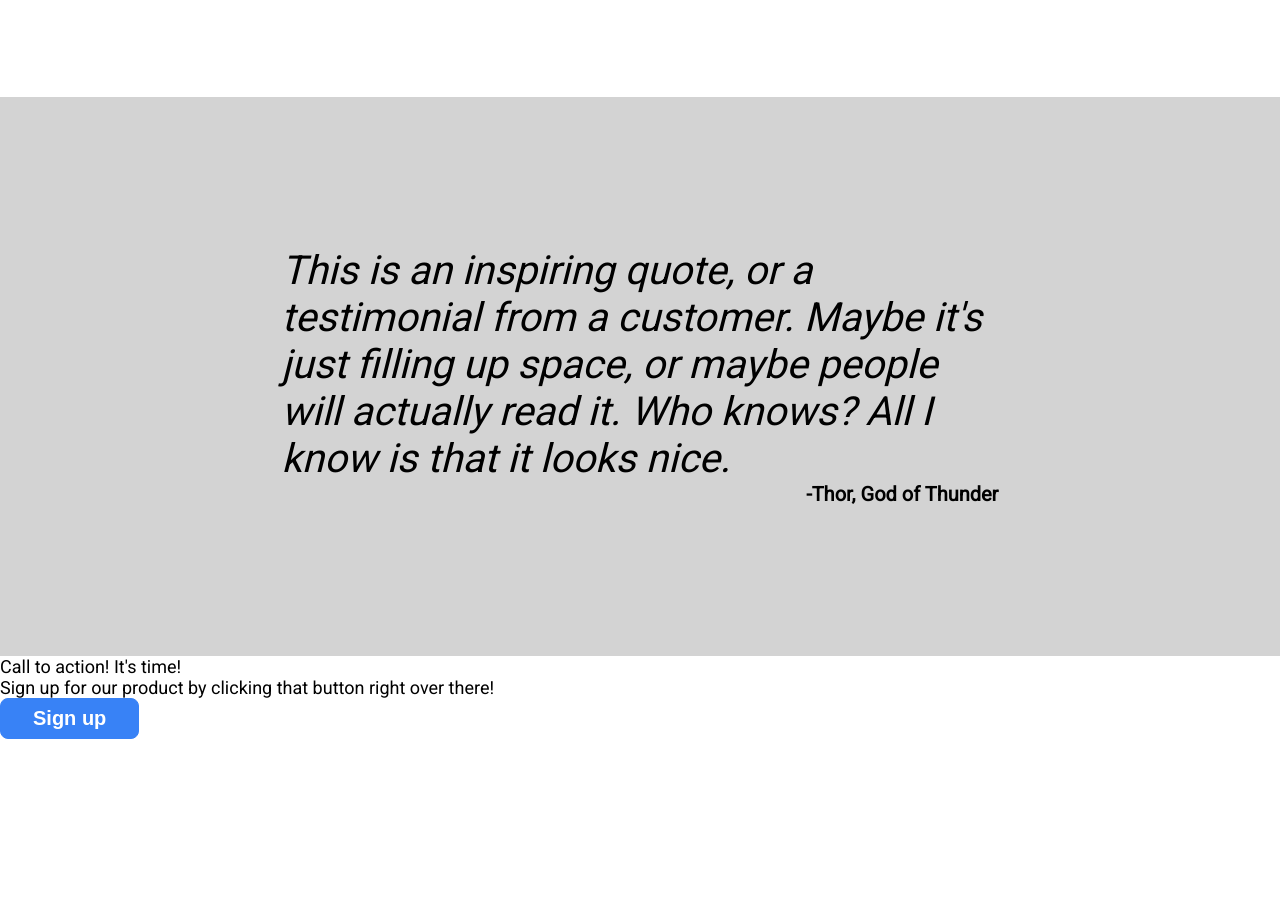
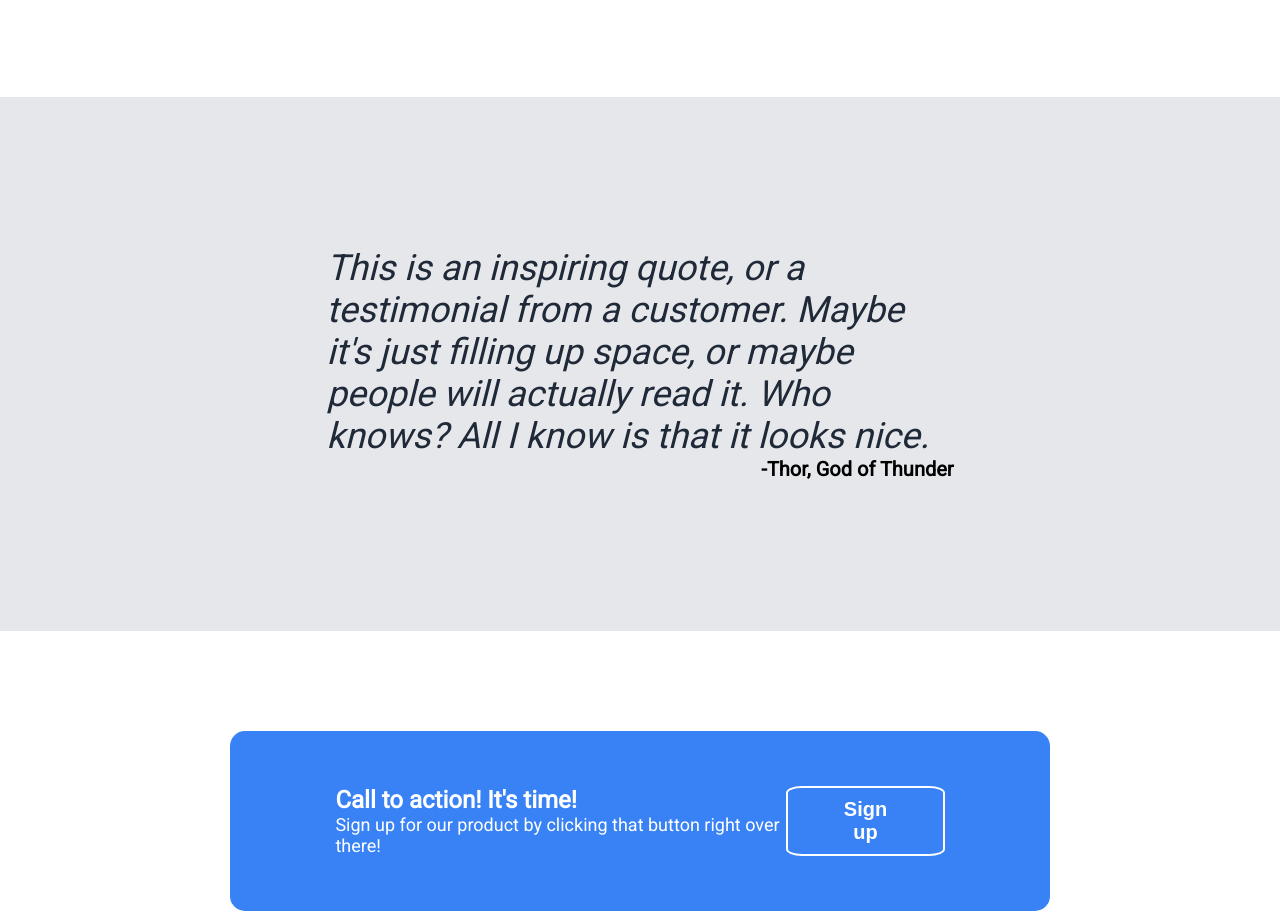
Before and after one commit to pedropz/landing-page, a plain HTML site: page index.html in a window 1280 px wide. Shown: the part 868-1782 px from the top of the page. Before the commit the page ends 1607 px from the top, so only its background shows below. Drawn offline with Linux system fonts and the light colour scheme.

Commit message:
Finish call to action section

```diff
--- a/style.css
+++ b/style.css
@@ -126,16 +126,17 @@ button {
 }
 
 .quote-block {
-    background-color: lightgray;
+    background-color: #E5E7EB;
     flex:display;
     flex-direction: column;
-    padding: 150px 22%;
+    padding: 150px 25.5%;
 }
 
 .quote-text {
-    font-size: 40px;
+    font-size: 36px;
     font-style: italic;
     font-weight: 100;
+    color: #1F2937;
     display: flex;
     justify-content: center;
 }
@@ -146,3 +147,29 @@ button {
     display: flex;
     justify-content: flex-end;
 }
+
+.call-to-action {
+    margin: 100px 18%;
+    background-color: #3882F6;
+    padding: 50px 100px;
+    border: 5px solid #3882F6;
+    border-radius: 15px;
+    color: white;
+    display: flex;
+}
+
+.cta-title {
+    font-size: 24px;
+    font-weight:700;
+}
+
+.cta-right {
+    display: flex;
+    margin-left: auto;
+}
+
+.cta-right > button {
+    border: 2px solid white;
+    border-radius: 10%;
+    padding: 0 48px;
+}
```
